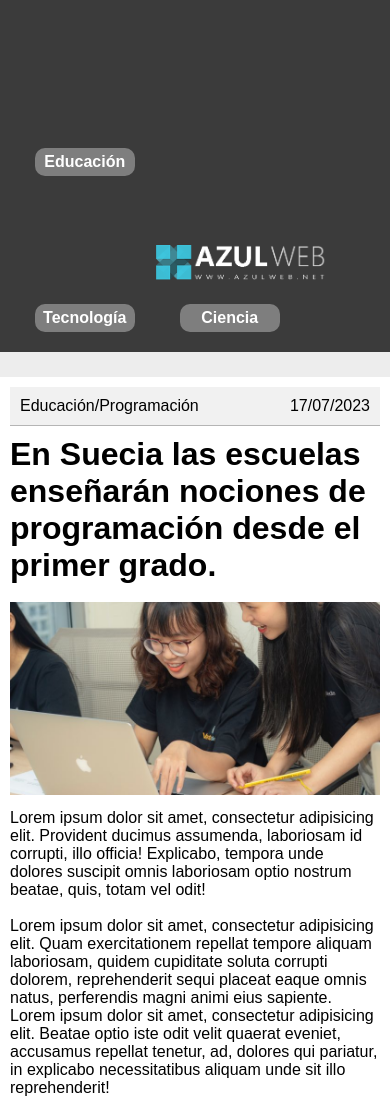
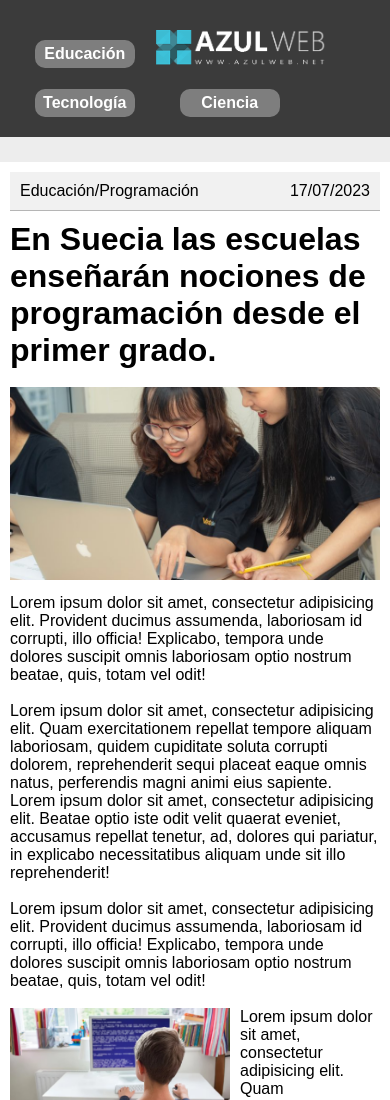
Before and after one commit to JerryRS11/Azul-Web, a plain HTML site: page Index.html in a window 390 px wide. Shown: the top 1100 px of the page. Drawn offline with Linux system fonts and the light colour scheme.

Commit message:
Prueba 4
Header logo change

```diff
--- a/CSS/Estilos.css
+++ b/CSS/Estilos.css
@@ -290,7 +290,7 @@ nav li:hover{
          margin-bottom: 15px;
          margin-right: 1px;
          margin-left: 1px;
-         margin-top: 225px;
+         margin-top: 10px;
          margin-bottom: 10px;
          padding-bottom: 10px;
          }
```
